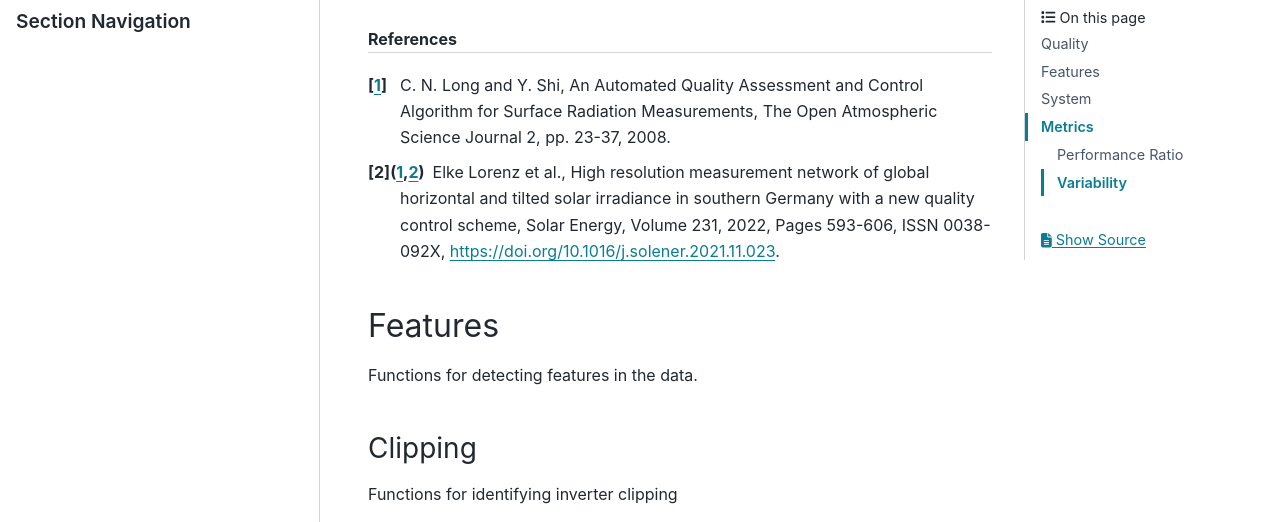
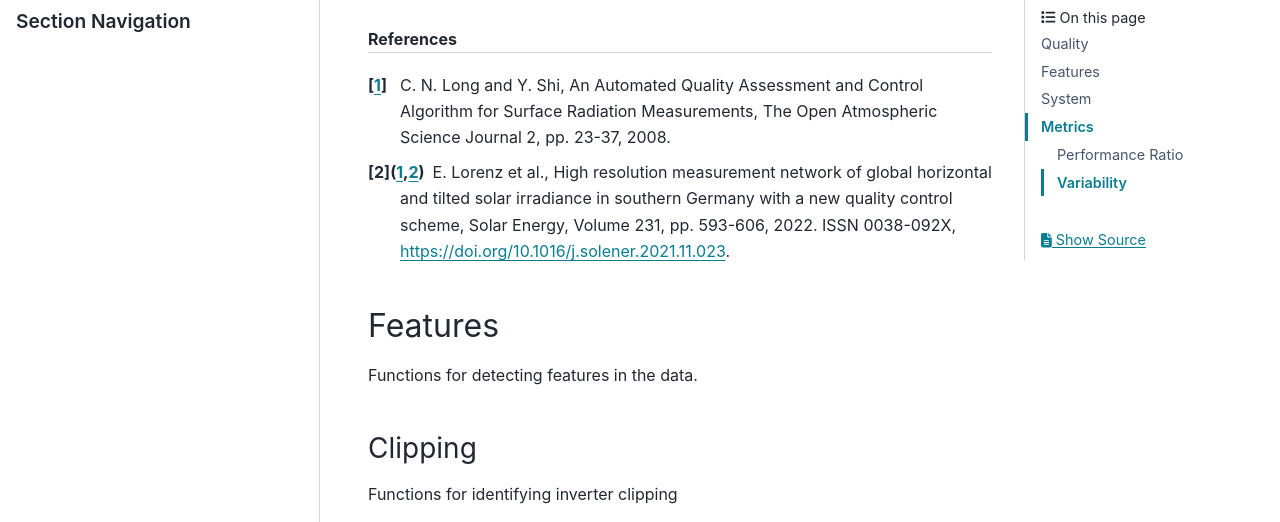
Before and after one commit to pvlib/pvanalytics, a Sphinx documentation site: the page built from docs/api.rst, in a window 1280 px wide and 900 px high, scrolled down 4338 px, cut to the strip 98-620 px from the top of the window. Built offline with Sphinx 7.4.7 and the PyData theme 0.15.4, drawn with Linux system fonts in a browser that asks for light colours; pages that are not in the unit, such as notebooks, are missing from menus.

```diff
--- a/docs/api.rst
+++ b/docs/api.rst
@@ -213,9 +213,9 @@ the quality check.
         Algorithm for Surface Radiation Measurements, The Open Atmospheric
         Science Journal 2, pp. 23-37, 2008.
 
-.. [2]  Elke Lorenz et al., High resolution measurement network of global
+.. [2]  E. Lorenz et al., High resolution measurement network of global
         horizontal and tilted solar irradiance in southern Germany with a new
-        quality control scheme, Solar Energy, Volume 231, 2022, Pages 593-606,
+        quality control scheme, Solar Energy, Volume 231, pp. 593-606, 2022.
         ISSN 0038-092X, https://doi.org/10.1016/j.solener.2021.11.023.
 
 Features
```
